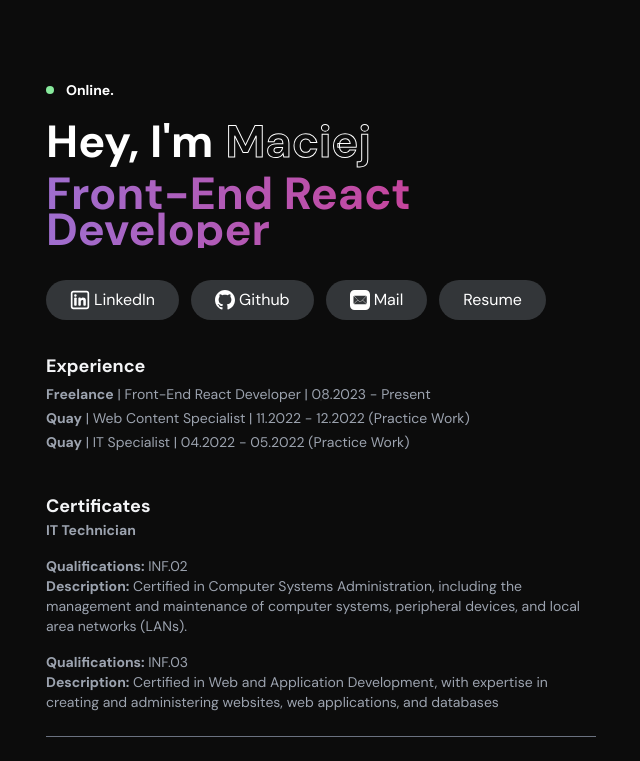
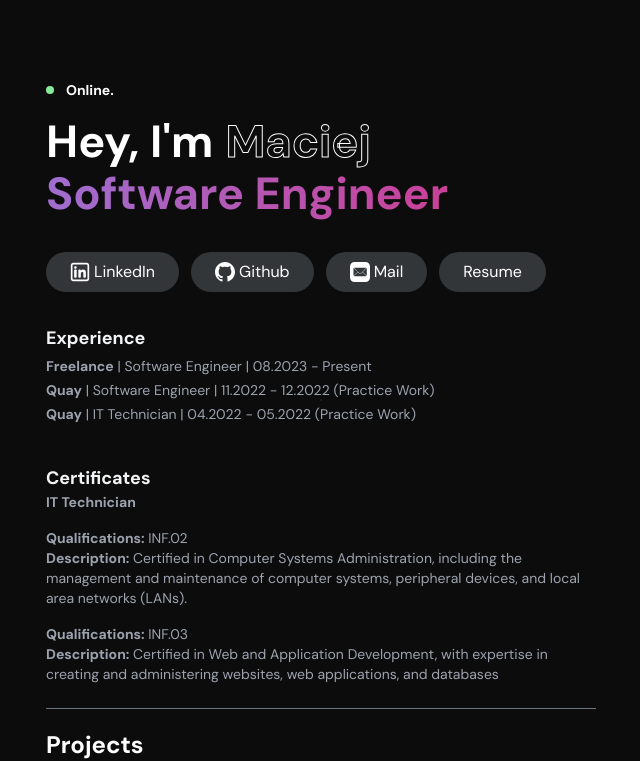
Before and after one commit to Makibu/Portfoliov2, a React (Vite) app: page / in a window 1280 px wide. Shown: the top 761 px of the page, without its empty margins (319-959 px from the left). Built offline with nearby package versions, Linux system fonts and the light colour scheme.

Commit message:
Software engineer update

```diff
--- a/src/components/heroSection/Experience.jsx
+++ b/src/components/heroSection/Experience.jsx
@@ -4,15 +4,15 @@ export default function Experience(){
             <div className={'flex flex-col gap-4 md:gap-1'}>
                 <span className={'text-lg text-gray-100 font-bold'}>Experience</span>
                 <div className={'flex flex-col md:flex-row'}>
-                    <span><b>Freelance</b> | Front-End React Developer |&nbsp;</span>
+                    <span><b>Freelance</b> | Software Engineer |&nbsp;</span>
                     <span>08.2023 - Present</span>
                 </div>
                 <div className={'flex flex-col md:flex-row'}>
-                    <span><b>Quay</b> | Web Content Specialist |&nbsp;</span>
+                    <span><b>Quay</b> | Software Engineer |&nbsp;</span>
                     <span>11.2022 - 12.2022 (Practice Work)</span>
                 </div>
                 <div className={'flex flex-col md:flex-row'}>
-                    <span><b>Quay</b> | IT Specialist |&nbsp;</span>
+                    <span><b>Quay</b> | IT Technician |&nbsp;</span>
                     <span>04.2022 - 05.2022 (Practice Work)</span>
                 </div>
             </div>
--- a/src/components/heroSection/Name.jsx
+++ b/src/components/heroSection/Name.jsx
@@ -26,7 +26,7 @@ export default function Name(){
                     ))}
                 </motion.div>
             </div>
-            <span className={'mt-4 gradient text-transparent'}>Front-End React Developer</span>
+            <span className={'mt-2 gradient text-transparent py-2'}>Software Engineer</span>
         </div>
     )
 }
```
